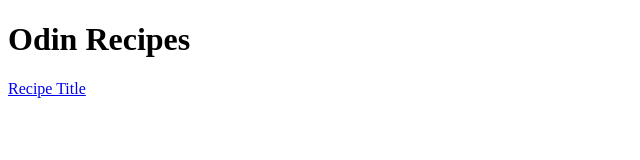
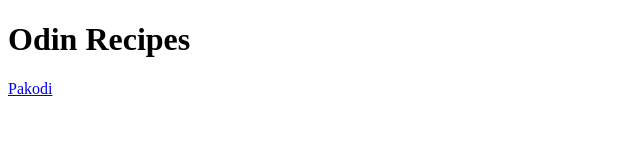
Before and after one commit to KaushikPrasad/odin-recipes, a plain HTML site: page index.html in a window 1280 px wide. Shown: the full height of the page, 0-640 px from the left. Drawn offline with Linux system fonts and the light colour scheme.

Commit message:
Update index.html

```diff
--- a/index.html
+++ b/index.html
@@ -8,6 +8,6 @@
 </head>
 <body>
     <h1>Odin Recipes</h1>
-    <a href="recipes/pakodi.html">Recipe Title</a>
+    <a href="recipes/pakodi.html">Pakodi</a>
 </body>
 </html>
```
